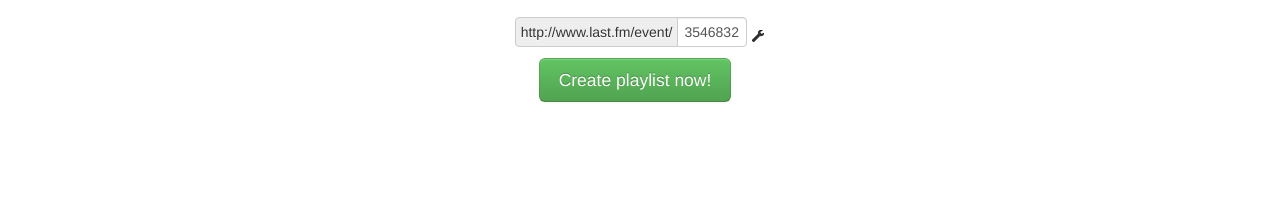
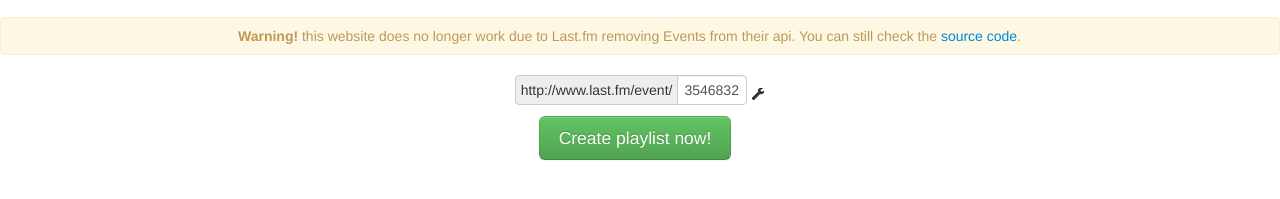
Before and after one commit to hector/partylisto, a plain HTML site: page index.html in a window 1280 px wide. Shown: the part 193-392 px from the top of the page. Drawn offline with Linux system fonts and the light colour scheme.

Commit message:
Add warning on website

```diff
--- a/index.html
+++ b/index.html
@@ -32,6 +32,10 @@
     <div class="jumbotron">
         <h1>Party List'o</h1>
         <p class="lead">Get the perfect playlist for your audience!</p>
+        <div class="alert">
+            <strong>Warning!</strong> this website does no longer work due to Last.fm removing Events from their api.
+            You can still check the <a href="https://github.com/hector/partylisto">source code</a>.
+        </div>
         <div class="input-prepend">
             <span class="add-on">http://www.last.fm/event/</span>
             <input id="event-id" type="text" class="span1" value="3546832">
```
